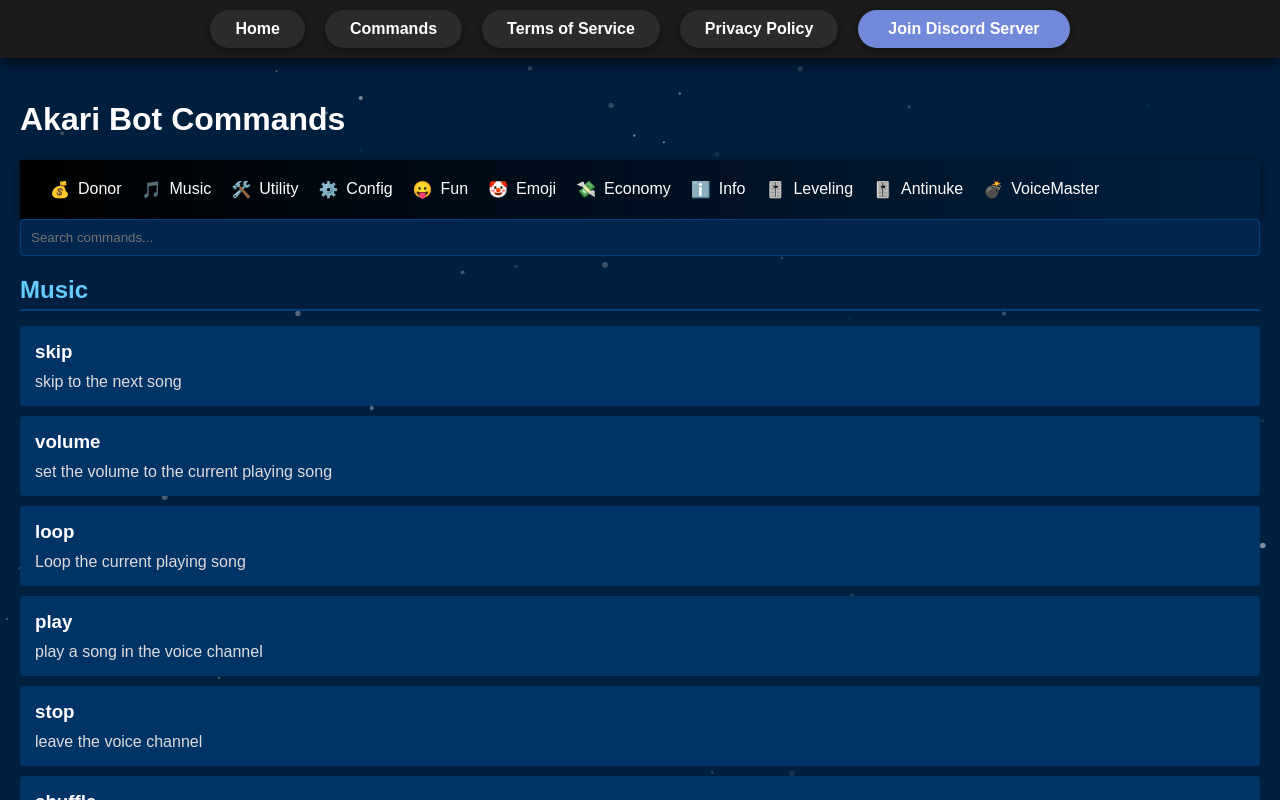
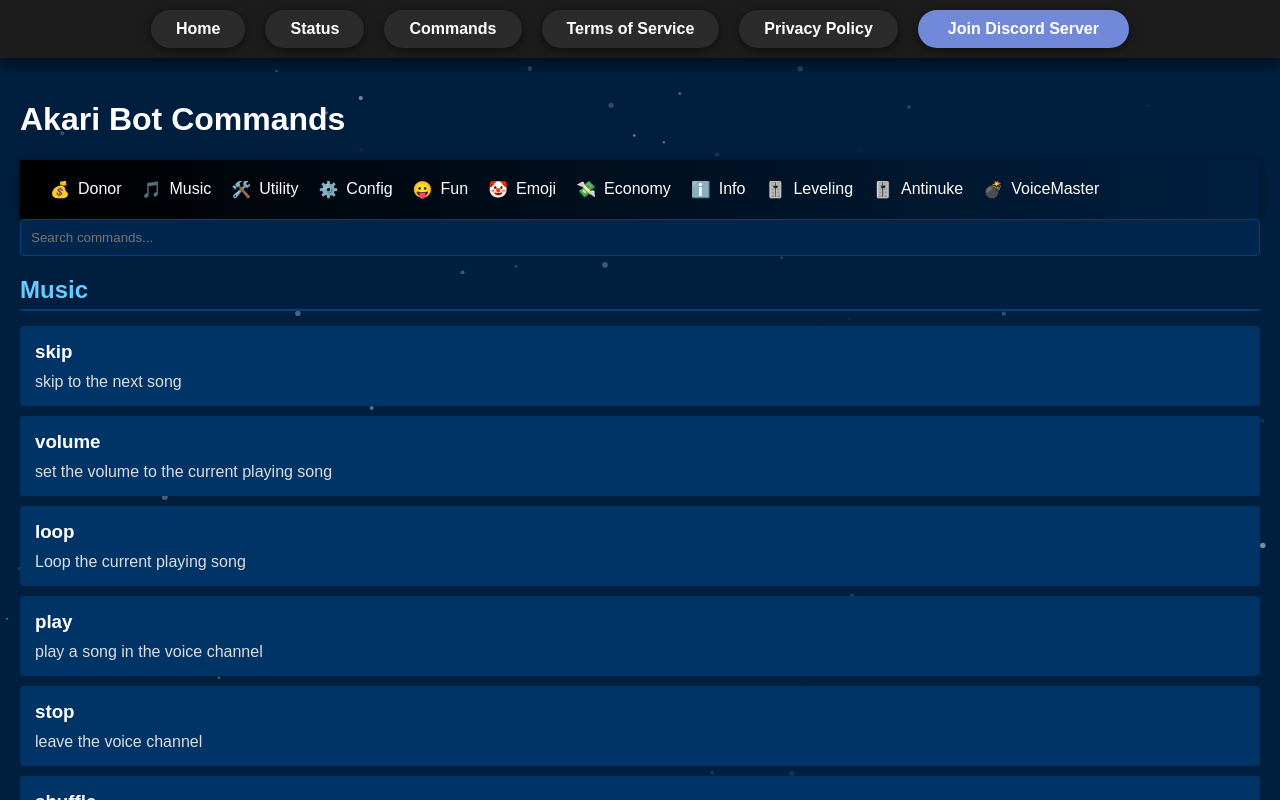
Before and after one commit to x32u/akari.bot, a website: page public/commands.html in a window 1280 px wide. Drawn offline with nearby package versions, Linux system fonts and the light colour scheme.

Commit message:
Add status to all navbars

```diff
--- a/public/commands.html
+++ b/public/commands.html
@@ -9,6 +9,7 @@
 <body>
     <div class="top-nav">
         <a href="/" class="nav-item">Home</a>
+        <a href="status.html" class="nav-item">Status</a>
         <a href="commands.html" class="nav-item">Commands</a>
         <a href="tos.html" class="nav-item">Terms of Service</a>
         <a href="privacy.html" class="nav-item">Privacy Policy</a>
```
Also changed, not shown: public/index.html (+1 -0 lines), public/privacy.html (+1 -0 lines), public/status.html (+1 -1 lines), public/tos.html (+1 -0 lines).
